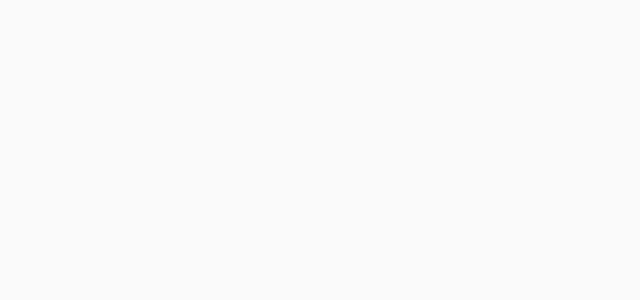
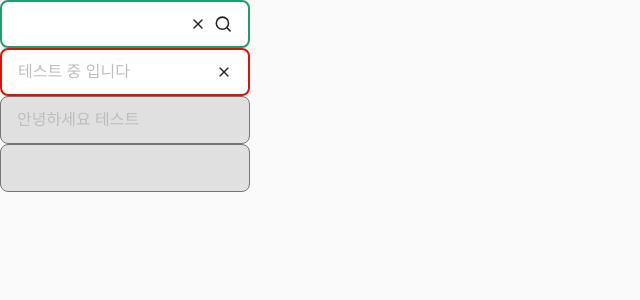
Before and after one commit to juny-0429/book-forest, a Next.js app: page / in a window 1280 px wide. Shown: the top 300 px of the page, without its empty margins (0-640 px from the left). Built offline with nearby package versions, Linux system fonts and the light colour scheme.

Commit message:
기본 input 제작

```diff
--- a/src/app/page.tsx
+++ b/src/app/page.tsx
@@ -1,3 +1,13 @@
+import TextInput from 'src/components/TextInput/TextInput';
+import LucideIcons from 'src/theme/lucideIcon';
+
 export default function Home() {
-  return <div></div>;
+  return (
+    <div className='w-[250px] border-state-error'>
+      <TextInput isDirty rightIcon={<LucideIcons.Search />} />
+      <TextInput isError isDirty placeholder='테스트 중 입니다' />
+      <TextInput placeholder='안녕하세요 테스트' disabled />
+      <TextInput disabled />
+    </div>
+  );
 }
--- /dev/null
+++ b/src/components/TextInput/TextInput.tsx
@@ -0,0 +1,49 @@
+import { forwardRef } from 'react';
+import { cva } from 'class-variance-authority';
+import { cn } from 'src/lib/utils';
+import LucideIcons from 'src/theme/lucideIcon';
+
+export interface TextInputProps extends React.InputHTMLAttributes<HTMLInputElement> {
+  isDirty?: boolean;
+  isError?: boolean;
+  errorMessage?: string;
+  rightIcon?: React.ReactNode;
+  onClear?: () => void;
+}
+
+const inputVariants = cva('flex items-center w-full h-[48px] px-4 gap-2 rounded-[8px] text-body-16m text-ui-text-title placeholder-ui-text-description bg-white border border-solid border-gray-600', {
+  variants: {
+    isDirty: {
+      true: 'border-2 border-state-success',
+    },
+    isError: {
+      true: 'border-2 border-state-error text-state-error',
+    },
+    disabled: {
+      true: 'bg-gray-300 cursor-not-allowed',
+    },
+  },
+  defaultVariants: {
+    isDirty: false,
+    isError: false,
+    disabled: false,
+  },
+});
+
+const TextInput = forwardRef<HTMLInputElement, TextInputProps>(({ isDirty, isError, rightIcon, className, onClear, disabled, ...restProps }, ref) => {
+  return (
+    <div className={cn(inputVariants({ isError, isDirty, disabled }), className)}>
+      <input ref={ref} {...restProps} className={cn('w-full outline-none bg-transparent', disabled && 'cursor-not-allowed pointer-events-none')} />
+      {isDirty && !disabled && (
+        <button type='button' onClick={onClear}>
+          <LucideIcons.X size={16} className='text-gray-900' />
+        </button>
+      )}
+      {rightIcon}
+    </div>
+  );
+});
+
+TextInput.displayName = 'TextInput';
+
+export default TextInput;
```
